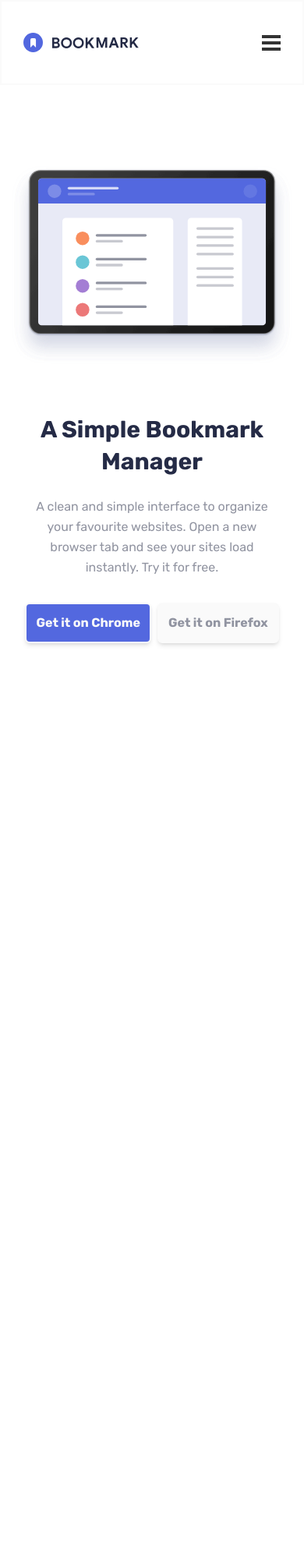
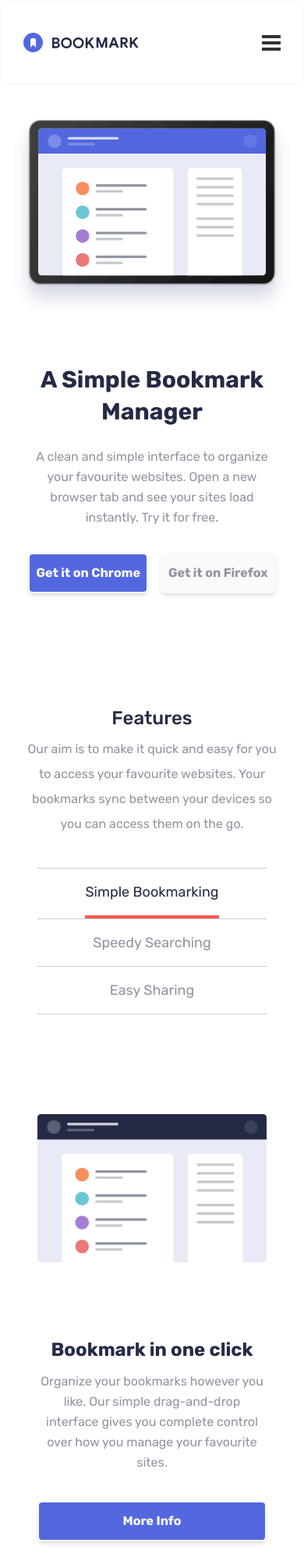
Before and after one commit to theo-pombe/bookmark-landing-page, a website: page index.html in a window 390 px wide. Shown: the top 1997 px of the page at 78% size. Before the commit the page ends 865 px from the top, so only its background shows below. Drawn offline with nearby package versions, Linux system fonts and the light colour scheme.

Commit message:
add features section

```diff
--- a/index.html
+++ b/index.html
@@ -96,9 +96,10 @@
       </nav>
     </header>
 
+    <!-- MAIN -->
     <main>
       <!-- Hero Section -->
-      <section class="container py-10 mt-16">
+      <section class="container py-10 lg:mt-16">
         <div
           class="flex flex-col gap-16 md:flex-row-reverse md:gap-4 md:justify-between"
         >
@@ -131,15 +132,15 @@
             </div>
 
             <div
-              class="flex items-center justify-center gap-2 md:justify-start md:gap-4"
+              class="flex items-center justify-center gap-4 md:justify-start"
             >
               <button
-                class="rounded-md shadow-md p-3 bg-SoftBlue text-white text-center font-semibold border-2 border-white hover:outline-none hover:border-2 hover:bg-white hover:text-GrayishBlue hover:border-GrayishBlue"
+                class="rounded-md shadow-md px-2 py-3 bg-SoftBlue text-white text-center font-semibold border-2 border-white hover:outline-none hover:border-2 hover:bg-white hover:text-GrayishBlue hover:border-GrayishBlue md:p-3"
               >
                 Get it on Chrome
               </button>
               <button
-                class="rounded-md shadow-md p-3 bg-white text-GrayishBlue text-center font-semibold border-2 border-white hover:outline-none hover:border-2 hover:border-GrayishBlue"
+                class="rounded-md shadow-md px-2 py-3 bg-white text-GrayishBlue text-center font-semibold border-2 border-white hover:outline-none hover:border-2 hover:border-GrayishBlue md:p-3"
               >
                 Get it on Firefox
               </button>
@@ -147,6 +148,141 @@
           </article>
         </div>
       </section>
+
+      <!-- Features Section -->
+      <section class="container py-10 mt-16">
+        <!-- Heading -->
+        <article class="flex flex-col items-center space-y-2 text-center mb-10">
+          <h2 class="text-VeryDarkBlue text-2xl font-medium">Features</h2>
+          <p
+            class="text-GrayishBlue leading-loose max-w-[21rem] md:max-w-[29rem]"
+          >
+            Our aim is to make it quick and easy for you to access your
+            favourite websites. Your bookmarks sync between your devices so you
+            can access them on the go.
+          </p>
+        </article>
+
+        <!-- Navigation Tabs -->
+        <div class="px-8 mb-32">
+          <ul class="flex flex-col text-center md:flex-row md:justify-center">
+            <li
+              class="border-b border-b-gray border-t border-t-gray md:border-t-0"
+            >
+              <button
+                class="inline-block py-4 text-lg text-VeryDarkBlue border-b-4 border-SoftRed md:px-6"
+              >
+                Simple Bookmarking
+              </button>
+            </li>
+            <li class="border-b border-b-gray">
+              <button
+                class="inline-block py-4 text-lg text-GrayishBlue hover:text-SoftRed md:px-6"
+              >
+                Speedy Searching
+              </button>
+            </li>
+            <li class="border-b border-b-gray">
+              <button
+                class="inline-block py-4 text-lg text-GrayishBlue hover:text-SoftRed md:px-6"
+              >
+                Easy Sharing
+              </button>
+            </li>
+          </ul>
+        </div>
+
+        <!-- Features -->
+        <div class="px-8">
+          <!-- Feature 1 -->
+          <article
+            class="flex flex-col items-center gap-y-24 md:flex-row md:items-start md:justify-between"
+          >
+            <div class="md:w-1/2 lg:-mt-14">
+              <img src="./images/illustration-features-tab-1.svg" alt="" />
+            </div>
+
+            <div
+              class="flex flex-col items-center gap-y-3 text-center md:items-start md:text-start md:ms-16 lg:ms-0"
+            >
+              <h3 class="text-2xl text-VeryDarkBlue font-semibold">
+                Bookmark in one click
+              </h3>
+              <p
+                class="text-GrayishBlue leading-relaxed max-w-xs mb-6 md:max-w-sm"
+              >
+                Organize your bookmarks however you like. Our simple
+                drag-and-drop interface gives you complete control over how you
+                manage your favourite sites.
+              </p>
+              <button
+                class="w-full rounded-md shadow-md bg-SoftBlue text-white text-center font-semibold border-2 border-white hover:outline-none hover:border-2 hover:bg-white hover:text-GrayishBlue hover:border-GrayishBlue p-3 md:px-6 md:w-auto"
+              >
+                More Info
+              </button>
+            </div>
+          </article>
+
+          <!-- Feature 2 -->
+          <article
+            class="hidden flex-col items-center gap-y-24 md:flex-row md:items-start md:justify-between"
+          >
+            <div class="md:w-1/2 lg:-mt-14">
+              <img src="./images/illustration-features-tab-2.svg" alt="" />
+            </div>
+
+            <div
+              class="flex flex-col items-center gap-y-3 text-center md:items-start md:text-start md:ms-16 lg:ms-0"
+            >
+              <h3 class="text-2xl text-VeryDarkBlue font-semibold">
+                Intelligent search
+              </h3>
+              <p
+                class="text-GrayishBlue leading-relaxed max-w-xs mb-6 md:max-w-sm"
+              >
+                Our powerful search feature will help you find saved sites in no
+                time at all. No need to trawl through all of your bookmarks.
+              </p>
+              <button
+                class="w-full rounded-md shadow-md bg-SoftBlue text-white text-center font-semibold border-2 border-white hover:outline-none hover:border-2 hover:bg-white hover:text-GrayishBlue hover:border-GrayishBlue p-3 md:px-6 md:w-auto"
+              >
+                More Info
+              </button>
+            </div>
+          </article>
+
+          <!-- Feature 3 -->
+          <article
+            class="hidden flex-col items-center gap-y-24 md:flex-row md:items-start md:justify-between"
+          >
+            <div class="md:w-1/2 lg:-mt-14">
+              <img src="./images/illustration-features-tab-3.svg" alt="" />
+            </div>
+
+            <div
+              class="flex flex-col items-center gap-y-3 text-center md:items-start md:text-start md:ms-16 lg:ms-0"
+            >
+              <h3 class="text-2xl text-VeryDarkBlue font-semibold">
+                Share your bookmarks
+              </h3>
+              <p
+                class="text-GrayishBlue leading-relaxed max-w-xs mb-6 md:max-w-sm"
+              >
+                Easily share your bookmarks and collections with others. Create
+                a shareable link that you can send at the click of a button.
+              </p>
+              <button
+                class="w-full rounded-md shadow-md bg-SoftBlue text-white text-center font-semibold border-2 border-white hover:outline-none hover:border-2 hover:bg-white hover:text-GrayishBlue hover:border-GrayishBlue p-3 md:px-6 md:w-auto"
+              >
+                More Info
+              </button>
+            </div>
+          </article>
+        </div>
+      </section>
+
+      <!-- Downloads -->
+      <section class="container py-10 mt-16"></section>
     </main>
 
     <!-- Ionicons -->
```
Also changed, not shown: dist/css/style.css, images/illustration-features-tab-1.svg (added), images/illustration-features-tab-2.svg (added), images/illustration-features-tab-3.svg (added).
